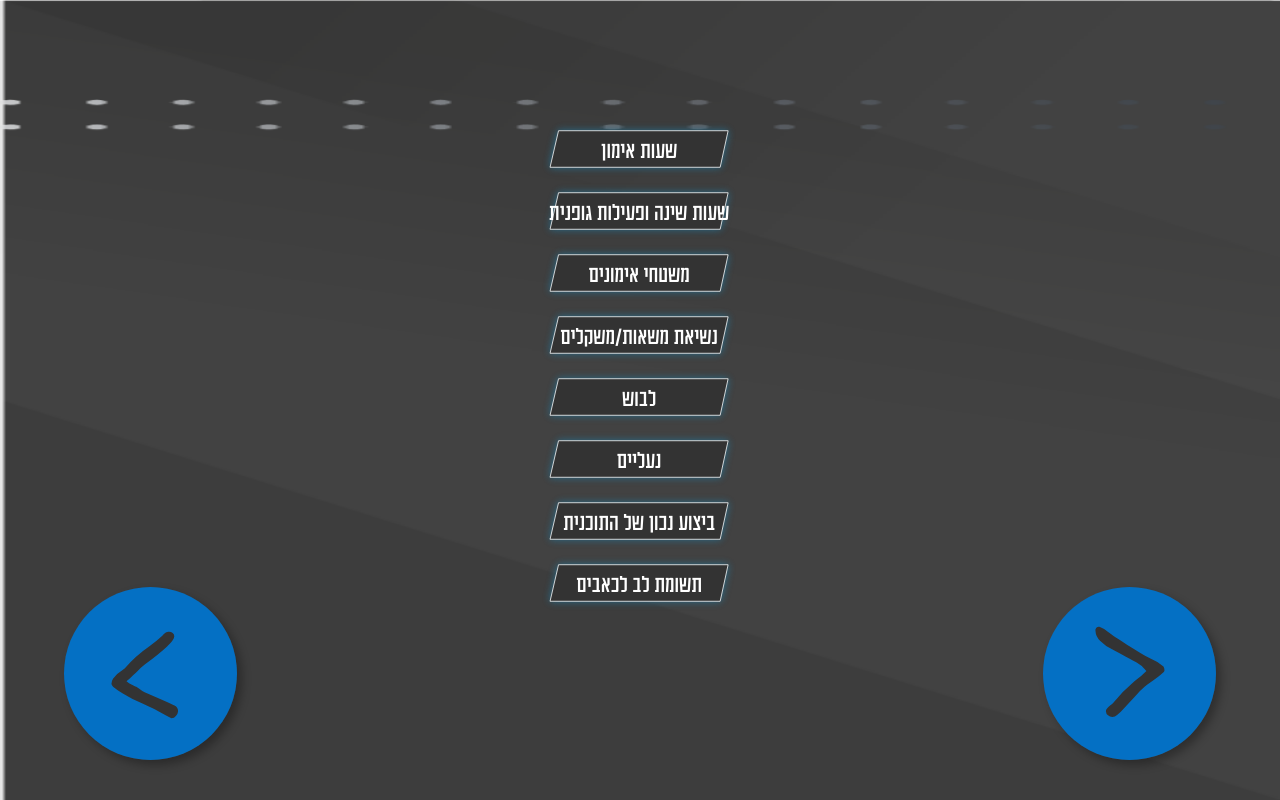
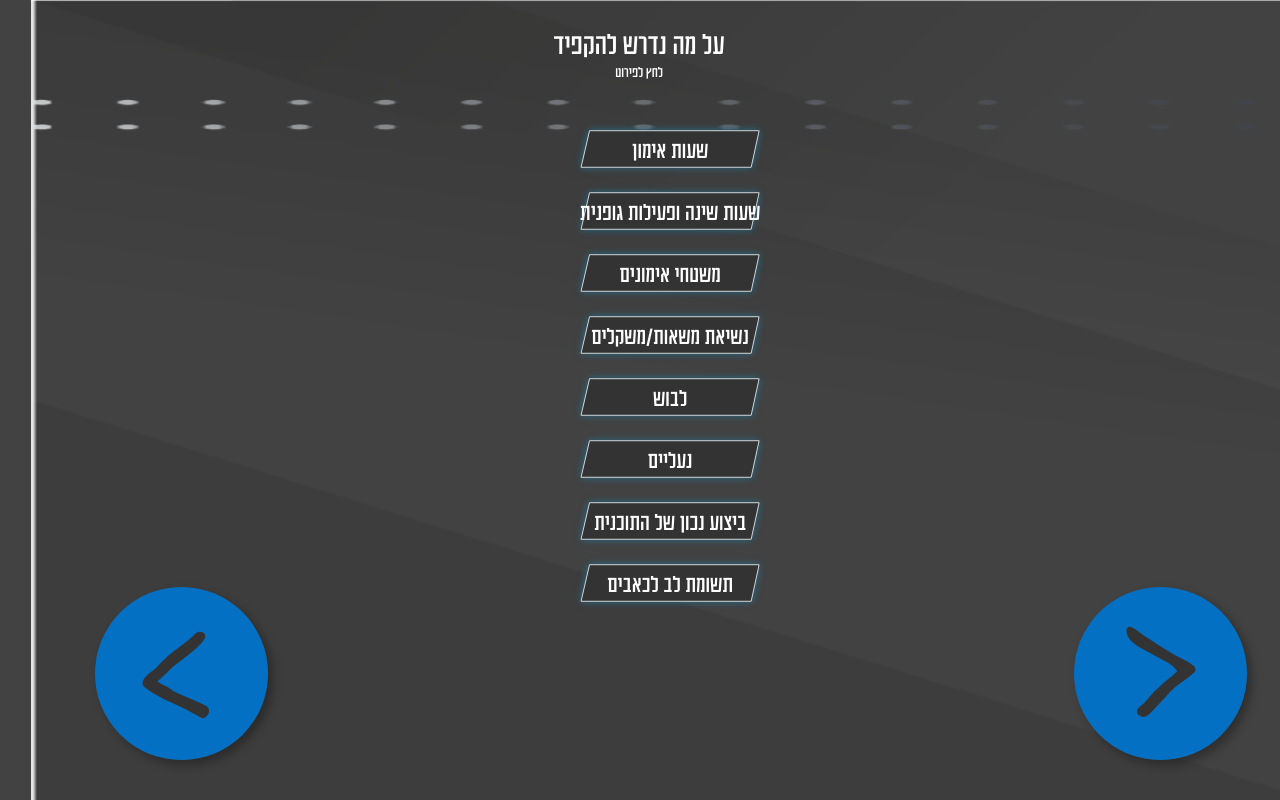
Before and after one commit to inbar2504/programforsports, a React (Vite) app: page /programforsports/need-page in a window 1280 px wide. Built offline with nearby package versions, Linux system fonts and the light colour scheme.

Commit message:
added title and message

```diff
--- a/src/App.css
+++ b/src/App.css
@@ -290,3 +290,20 @@ body {
     font-size: clamp(1.2rem, 2vw, 2.5rem);
   }
 }
+
+.page-header {
+  position: absolute;
+  display: flex;
+  flex-direction: column;
+  align-items: center;
+  padding-right: 5%;
+  top: 3vh;
+}
+
+#page-title {
+  font-size: clamp(2rem, 3vh, 4rem);
+}
+
+#small-message {
+  font-size: clamp(1rem, 1.5vh, 1.5rem);
+}
--- a/src/needPage.jsx
+++ b/src/needPage.jsx
@@ -13,7 +13,7 @@ const NeedsPage = () => {
 
   // getting the info
   useEffect(() => {
-    fetch(import.meta.env.BASE_URL + 'data/db.json')
+    fetch(import.meta.env.BASE_URL + "data/db.json")
       .then((res) => {
         if (!res.ok) throw new Error("Network response was not ok");
         return res.json();
@@ -29,13 +29,12 @@ const NeedsPage = () => {
     setNeedPopup(true);
     setNeedText(need.text);
     setActiveNeedId(need.id);
-
-  }
+  };
 
   const handleNeedClose = () => {
     setNeedPopup(false);
     setActiveNeedId(null); // reset
-  }
+  };
 
   //moving forwad and backwards
   const handleForward = () => {
@@ -50,24 +49,50 @@ const NeedsPage = () => {
     <div className="needs-page">
       {needPopup && (
         <div className="need-popup">
-          <img src= {closeBtn} alt="close" className="close-btn" onClick={handleNeedClose}/>
-          <p className="text" id="need-text"> {needText} </p>
+          <img
+            src={closeBtn}
+            alt="close"
+            className="close-btn"
+            onClick={handleNeedClose}
+          />
+          <p className="text" id="need-text">
+            {" "}
+            {needText}{" "}
+          </p>
         </div>
       )}
-
-        {/* things to know */}
-        <ul className="things-to-know">
-            {needs.map((need) => (
-            <li className = "need-box" id={need.id} onClick={() => handleNeedClick(need)} disabled={needPopup && activeNeedId !== need.id}> {need.title} </li>
-          ))}
-        </ul>
+      <div className="page-header">
+        <div className="text" id="page-title">על מה נדרש להקפיד</div>
+        <div className="text" id="small-message">לחץ לפירוט</div>
+      </div>
+      {/* things to know */}
+      <ul className="things-to-know">
+        {needs.map((need) => (
+          <li
+            className="need-box"
+            key={need.id}
+            onClick={() => {
+              if (activeNeedId === null) {
+                handleNeedClick(need);
+              }
+            }}
+          >
+            {" "}
+            {need.title}{" "}
+          </li>
+        ))}
+      </ul>
 
       {/* buttons */}
       <div className="buttons-move">
         <img
           src={forwardBtn}
           alt="continue"
-          onClick={handleForward}
+          onClick={() => {
+            if (activeNeedId === null) {
+              handleForward();
+            }
+          }}
           className="move-button"
           id="forward-btn"
         />
@@ -75,7 +100,11 @@ const NeedsPage = () => {
         <img
           src={backwardBtn}
           alt="continue"
-          onClick={handleBackward}
+          onClick={() => {
+            if (activeNeedId === null) {
+              handleBackward();
+            }
+          }}
           className="move-button"
           id="backward-btn"
         />
```
